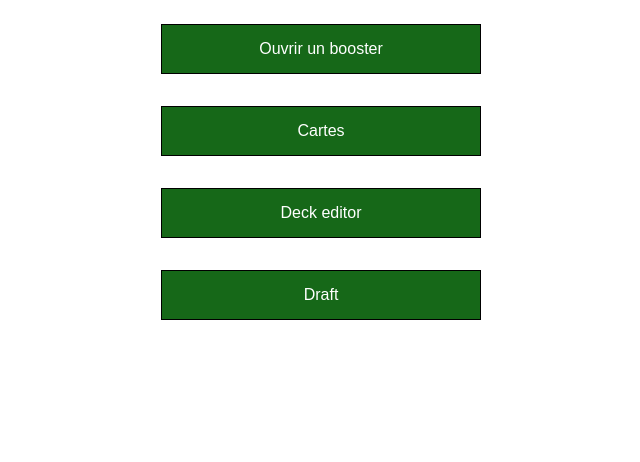
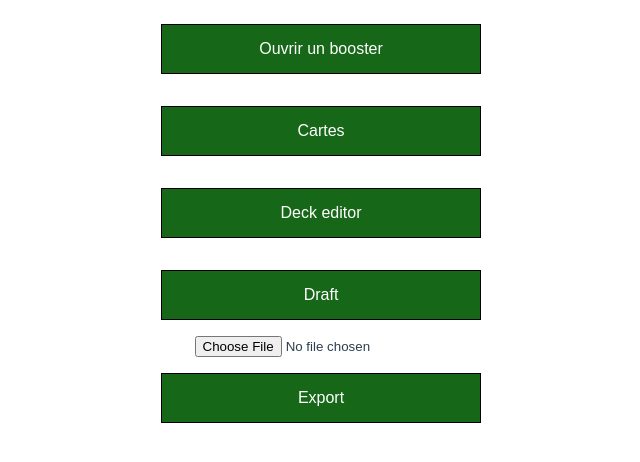
Before and after one commit to fmaret/ygo-draft, a Vue app: page / in a window 1280 px wide. Shown: the top 462 px of the page, without its empty margins (319-959 px from the left). Built offline with nearby package versions, Linux system fonts and the light colour scheme.

Commit message:
feat : add import/export

```diff
--- a/src/pages/MainPage.vue
+++ b/src/pages/MainPage.vue
@@ -12,6 +12,10 @@
     <button @click="goTo('/draft')">
       Draft
     </button>
+    <input type="file" @change="importLocalStorage" />
+    <button @click="exportLocalStorage()">
+      Export
+    </button>
   </div>
 </template>
 
@@ -20,9 +24,40 @@ export default {
   name: 'MainPage',
   props: {
   },
+  data: () => ({
+    localStorageJson: null,
+  }),
   methods: {
     goTo(route){
       this.$router.push(route)
+    },
+    importLocalStorage(event) {
+      const file = event.target.files[0];
+      const lecteur = new FileReader();
+      lecteur.onload = (event) => {
+        this.localStorageJson = JSON.parse(event.target.result);
+      };
+      lecteur.readAsText(file);
+      setTimeout(()=>{
+        localStorage.ExtraDeck = JSON.stringify(this.localStorageJson.extraDeck);
+        localStorage.deck = JSON.stringify(this.localStorageJson.deck);
+        localStorage.cards = JSON.stringify(this.localStorageJson.cards);
+      }, 1000)
+
+
+    },
+    exportLocalStorage() {
+      const extraDeck = localStorage.ExtraDeck;
+      const cards = localStorage.cards;
+      const deck = localStorage.deck;
+      const localStorageJson = {extraDeck: JSON.parse(extraDeck), cards: JSON.parse(cards), deck: JSON.parse(deck)};
+      const blob = new Blob([JSON.stringify(localStorageJson)], { type: "text/plain" });
+      const url = URL.createObjectURL(blob);
+      const a = document.createElement("a");
+      a.href = url;
+      a.download = "ygo-draft-export.ydk";
+      a.click();
+      URL.revokeObjectURL(url);
     }
   }
 }
```
